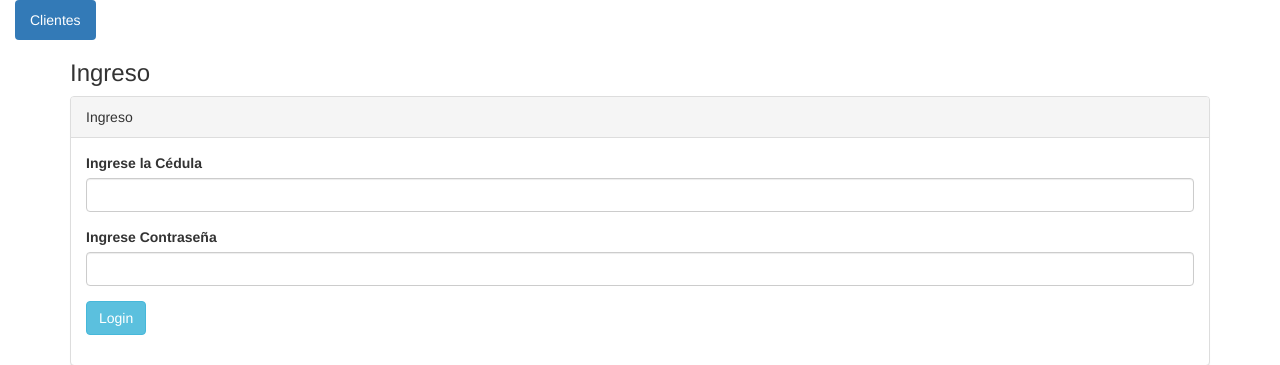
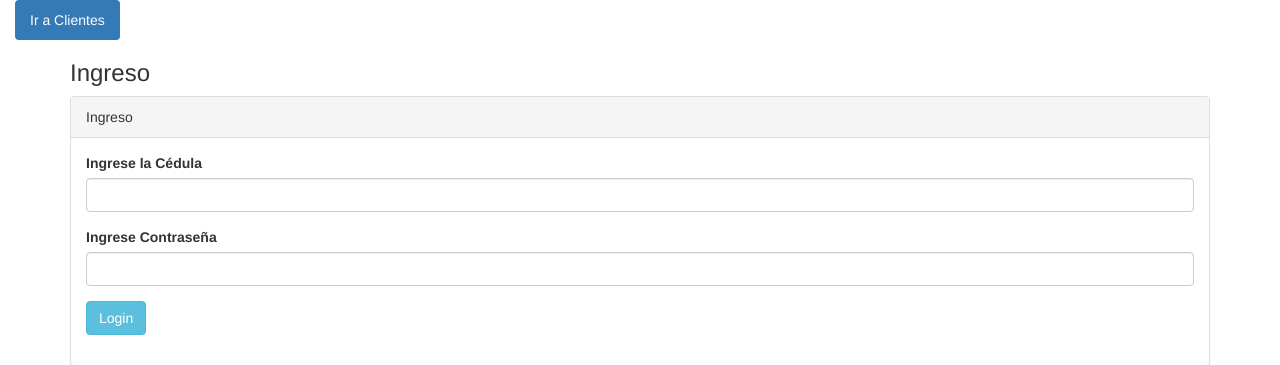
Before and after one commit to ccamposcr/defensoriadeldeudor, a CodeIgniter app: page /defensoriadeldeudor/login in a window 1280 px wide. Shown: the top 365 px of the page. Run offline with CodeIgniter, Linux system fonts and the light colour scheme.

Commit message:
button name changed

```diff
--- a/application/views/global/navigation.php
+++ b/application/views/global/navigation.php
@@ -1,3 +1,3 @@
 <ul class="nav nav-pills">
-  <li role="presentation" class="active"><a href="<?php echo base_url(); ?>clientes">Clientes</a></li>
+  <li role="presentation" class="active"><a href="<?php echo base_url(); ?>clientes">Ir a Clientes</a></li>
 </ul>
```
